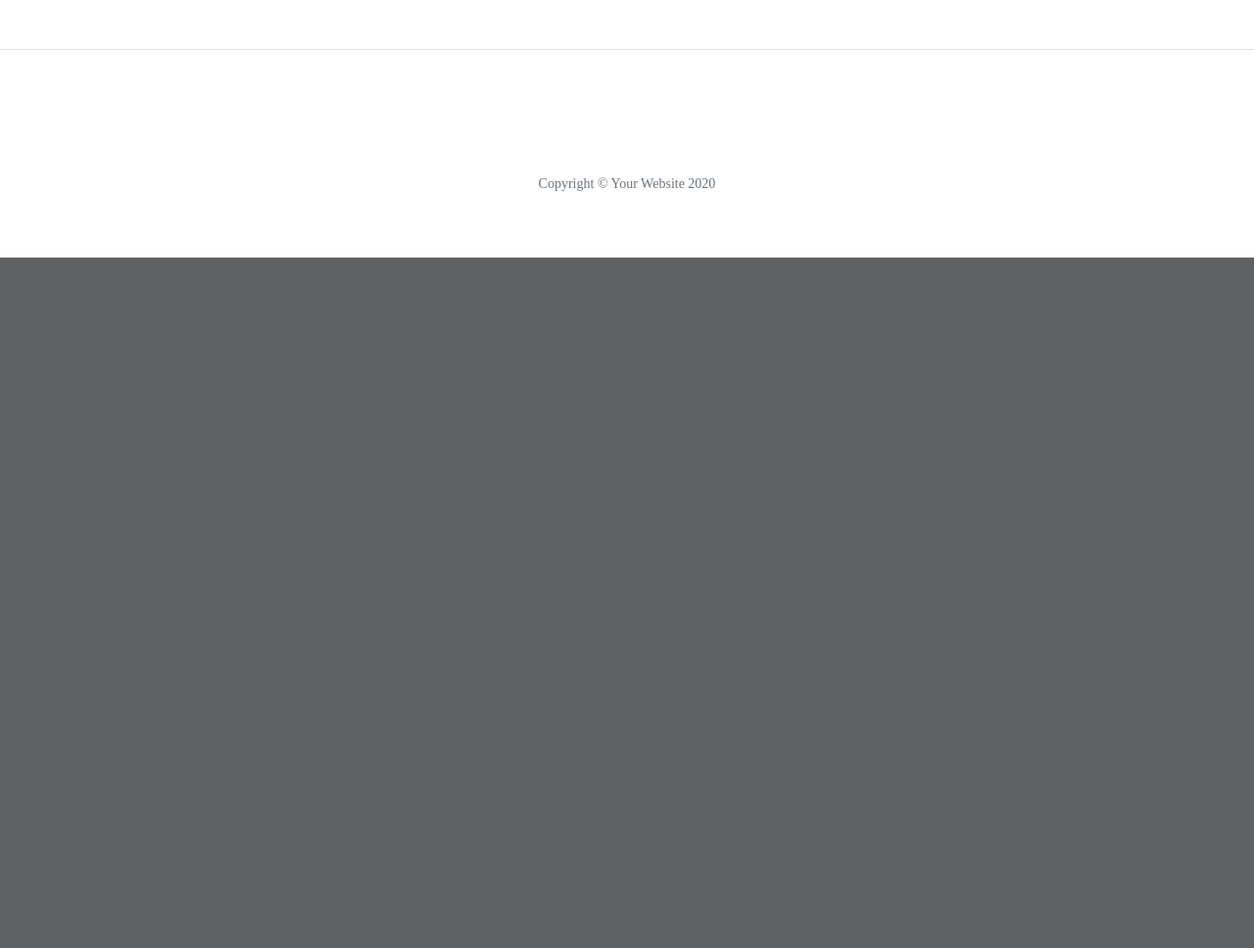
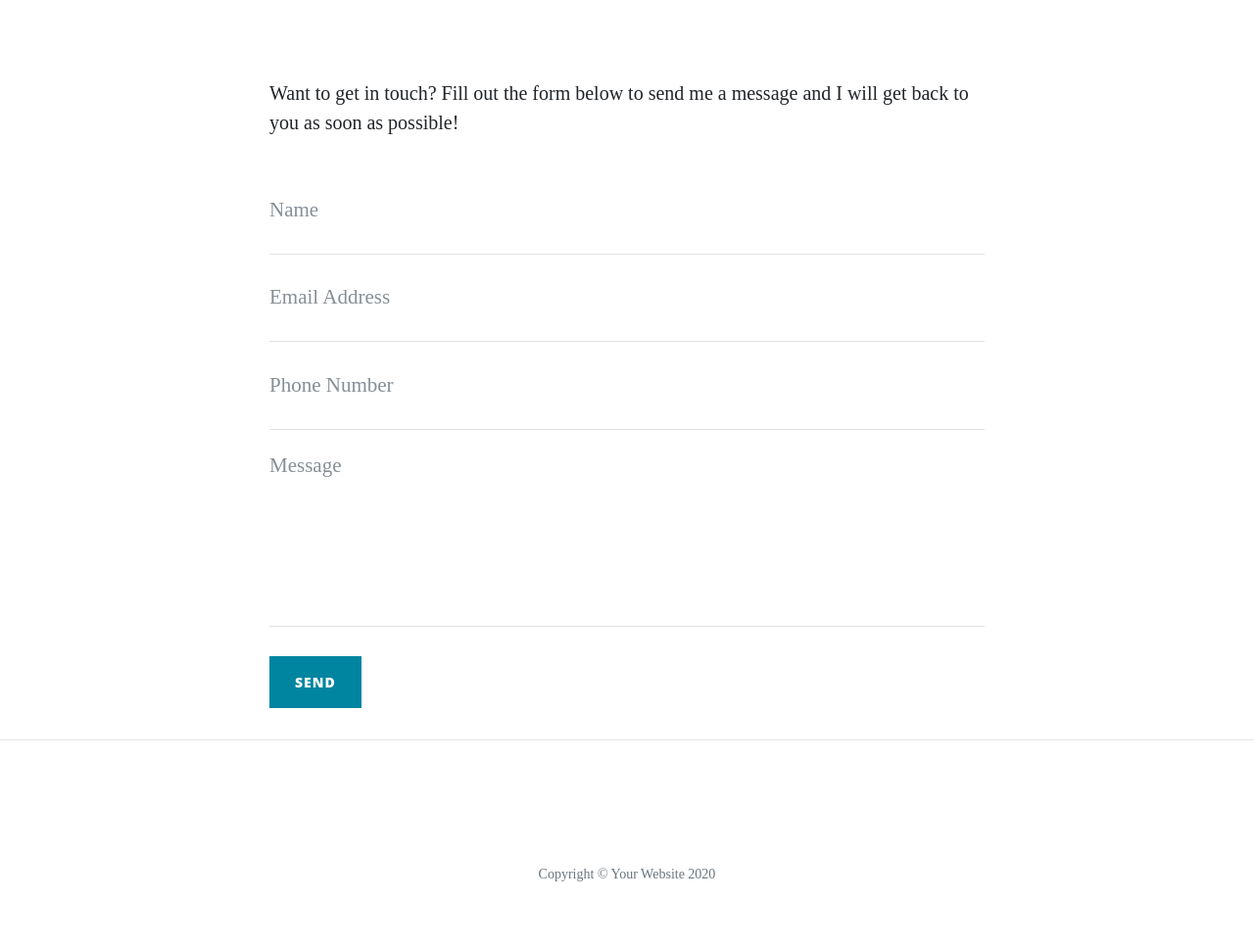
Before and after one commit to morphy80/flask_app, a Python web app: template flask/templates/contact.html in a window 1280 px wide. Shown: the part 628-1596 px from the top of the page at 98% size. Before the commit the page ends 891 px from the top, so only its background shows below. Run offline with Jinja, Linux system fonts and the light colour scheme; the template is opened without the code that fills it, so the values that code supplies are empty; some libraries are stand-ins or nearby versions.

Commit message:
updated contact form

```diff
--- a/flask/templates/about.html
+++ b/flask/templates/about.html
@@ -10,7 +10,7 @@
 
   <div class="col-md-7">
     <h3>
-        <a href="/about/{{ member.url }}">{{ loop.index }}. {{ member.name }}</a>
+      <a href="/about/{{ member.url }}">{{ loop.index }}. {{ member.name }}</a>
     </h3>
     <p>{{ member.description }}</p>
   </div>
@@ -32,7 +32,9 @@
     </div>
     <div class="col-md-7">
       <h3>
-        <a href="/about/{{ member.url }}">{{ loop.index }}. {{ member.name }}</a>
+        <a href="/about/{{ member.url }}"
+          >{{ loop.index }}. {{ member.name }}</a
+        >
       </h3>
       <p>{{ member.description }}</p>
     </div>
--- a/flask/templates/contact.html
+++ b/flask/templates/contact.html
@@ -1,5 +1,49 @@
 <!DOCTYPE html>
 {% extends 'base.html' %}
 {% block content %}
+
 <h2>{{ page_title }}</h2>
+
+<div class="row">
+    <div class="col-lg-8 col-md-10 mx-auto">
+
+        <p>Want to get in touch? Fill out the form below to send me a message and I will get back to you as soon as possible!</p>
+
+        <form>
+            <div class="control-group">
+                <div class="form-group floating-label-form-group controls">
+                    <label>Name</label>
+                    <input type="text" class="form-control" placeholder="Name" name="name" id="name" required data-validation-required-message="Please enter your name.">
+                    <p class="help-block text-danger"></p>
+                </div>
+            </div>
+            <div class="control-group">
+                <div class="form-group floating-label-form-group controls">
+                    <label>Email Address</label>
+                    <input type="email" class="form-control" placeholder="Email Address" name="email" id="email" required data-validation-required-message="Please enter your email address.">
+                    <p class="help-block text-danger"></p>
+                </div>
+            </div>
+            <div class="control-group">
+                <div class="form-group col-xs-12 floating-label-form-group controls">
+                    <label>Phone Number</label>
+                    <input type="tel" class="form-control" placeholder="Phone Number" name="number" id="phone" required data-validation-required-message="Please enter your phone number.">
+                    <p class="help-block text-danger"></p>
+                </div>
+            </div>
+            <div class="control-group">
+                <div class="form-group floating-label-form-group controls">
+                    <label>Message</label>
+                    <textarea rows="5" class="form-control" placeholder="Message" name="message" id="message" required data-validation-required-message="Please enter a message."></textarea>
+                    <p class="help-block text-danger"></p>
+                </div>
+            </div>
+            <br>
+            <div id="success"></div>
+            <div class="form-group">
+                <button type="submit" class="btn btn-primary" id="sendMessageButton">Send</button>
+            </div>
+        </form>
+    </div>
+</div>
 {% endblock %}
```
